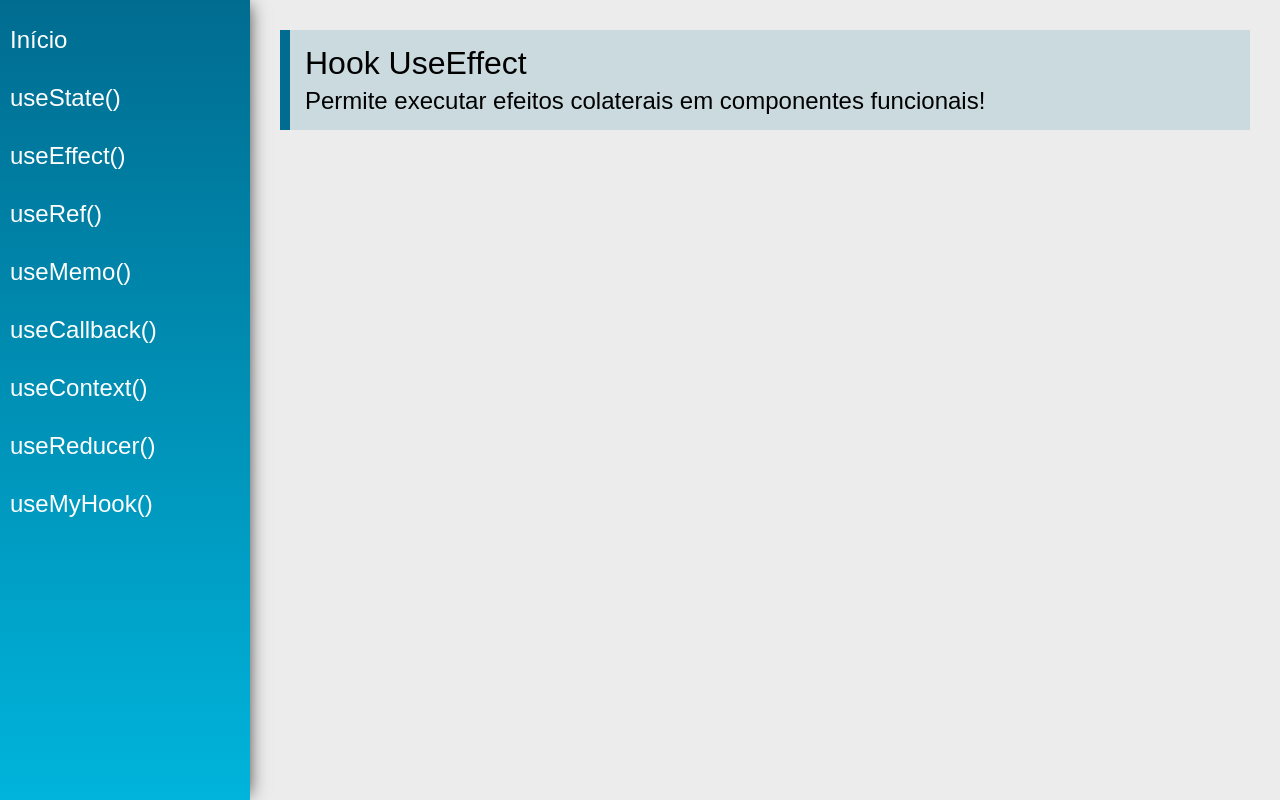
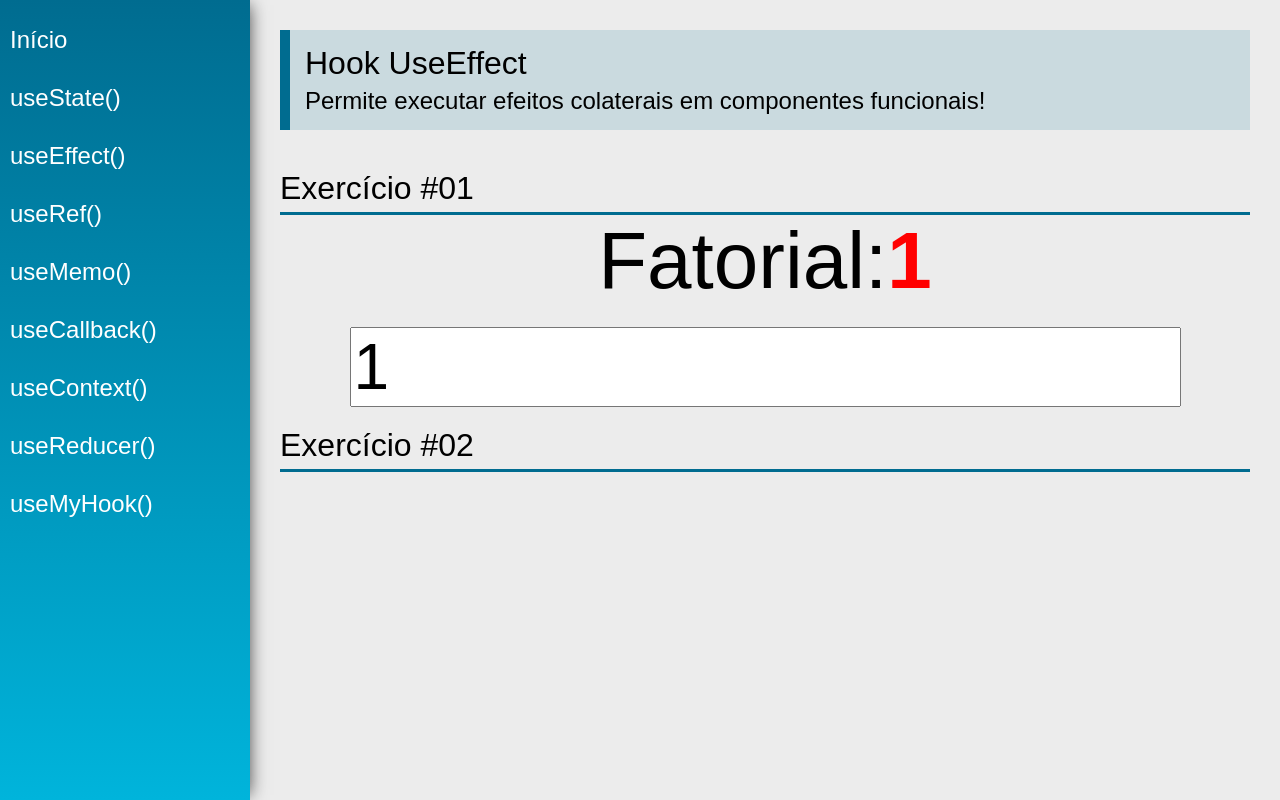
Before and after one commit to thiagohbfialho/React---Hooks, a React (Create React App) app: page /useEffect in a window 1280 px wide. Built offline with nearby package versions, Linux system fonts and the light colour scheme.

Commit message:
Permite executar efeitos colaterais em componentes funcionais!

```diff
--- a/src/views/examples/UseEffect.jsx
+++ b/src/views/examples/UseEffect.jsx
@@ -1,13 +1,49 @@
-import React from 'react'
+import React, { useEffect, useState } from 'react'
 import PageTitle from '../../components/layout/PageTitle'
+import SectionTitle from '../../components/layout/SectionTitle'
+
+function calcFatorial(num){
+    const n = parseInt(num)
+    if(n < 0) return -1
+    if(n === 0) return 1
+    return calcFatorial(n - 1) * n
+}
 
 const UseEffect = (props) => {
+    const [number, setNumber] = useState(1)
+    const [fatorial, setFatorial] = useState(1)
+
+    useEffect(function(){
+        setFatorial(calcFatorial(number))
+    }, [number])
+
+    useEffect(function(){
+        if(fatorial > 1000000){
+            document.title = "Eita!!!"
+        }
+    }, [fatorial])
+
     return (
         <div className="UseEffect">
             <PageTitle
                 title="Hook UseEffect"
                 subtitle="Permite executar efeitos colaterais em componentes funcionais!"
             />
+            <SectionTitle title="Exercício #01"/>
+            <div className="center">
+                <div>
+                    <span className="text">Fatorial:</span>
+                    <span className="text red">{fatorial}</span>
+                </div>
+                <input type="number" className="input"
+                    value={number}
+                    onChange={e => setNumber(e.target.value)} />
+            </div>
+
+            <SectionTitle title="Exercício #02"/>
+            <div className="center">
+
+            </div>
         </div>
     )
 }
```
